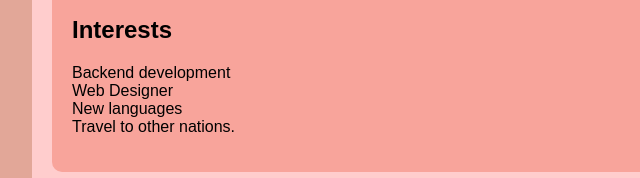
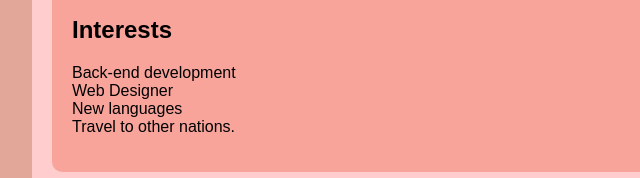
Before and after one commit to thvmihx/profile, a plain HTML site: page index.html in a window 1280 px wide. Shown: the part 622-800 px from the top of the page, 188-828 px from the left. Drawn offline with Linux system fonts and the light colour scheme.

Commit message:
Update index.html

```diff
--- a/index.html
+++ b/index.html
@@ -24,7 +24,7 @@
            Basic knowledge of JavaScript,java and C <br>
            Graphic design.</p>
            <h2>Interests</h2>
-           <p>Backend development <br>
+           <p>Back-end development <br>
             Web Designer <br>
             New languages <br>
             Travel to other nations.</p>
```
